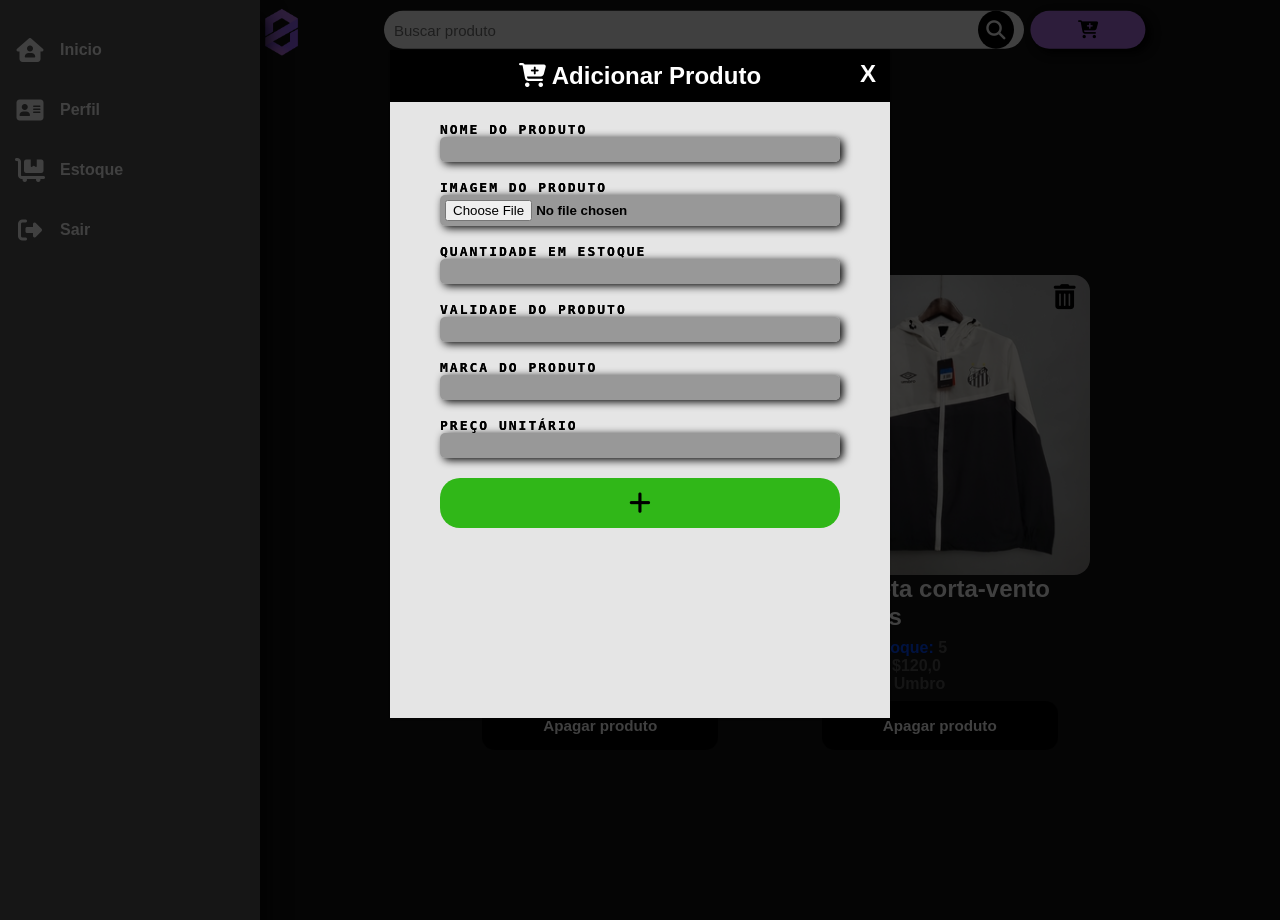
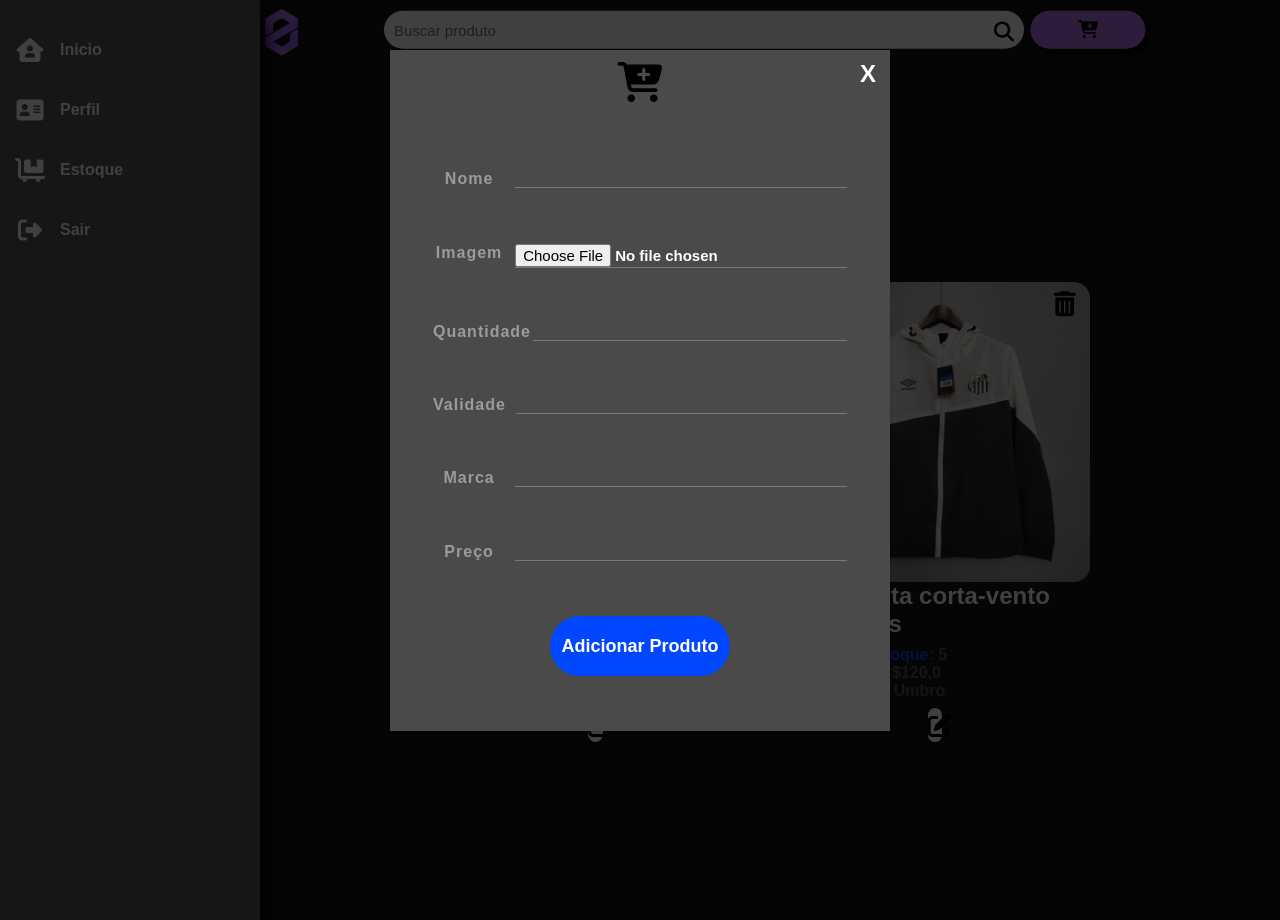
Before and after one commit to ryanbsdeveloper/web-stock, a Django app: page /welcome/user/seu-estoque in a window 1280 px wide, after a click that opens the changed part. Run offline with Django 4.2, Linux system fonts and the light colour scheme; a user stored in the database is signed in; data comes from the database, SQL or seed files in the repository; both versions use the stored data as it was after the commit; some libraries are stand-ins or nearby versions.

Commit message:
#1 09/04/2022 update em add produto

```diff
--- a/produtos/templates/estoque.html
+++ b/produtos/templates/estoque.html
@@ -2,12 +2,13 @@
 {% load static %}
 
 {% block usuario %}
+<form method="get" >
     <div class="caixadepesquisa">
-    <input class="textodepesquisa" type="text" placeholder="Buscar produto">
-    <a class="botaodepesquisa" href="">
-        <i class="fas fa-search" style='font-size: 80%;'></i>
-    </a>
+        <input class="textodepesquisa" type="text" placeholder="Buscar produto" name='busca'>
+        <button type="submit"><i class="fas fa-search" style='font-size: 80%;'></i></button>
     </div>
+</form>
+
 <div class='add-produto'>
     <a href="#modal" id="show-modal"><button type="submit"><i class="fa-solid fa-cart-plus" style='font-size: 100%;'></i></button></a>
 </div>
@@ -19,41 +20,55 @@
     <div class="content-modal">
         <header>
             <a href="#" class="close-modal">X</a>
-            <h2><i class="fa-solid fa-cart-plus" style='font-size: 100%;'></i> Adicionar Produto</h2>
+            <h2><i class="fa-solid fa-cart-plus"></i></h2>
         </header>
         <article>
-            <form method="post" enctype="multipart/form-data">
+            <form method="post" class='submit-form' enctype="multipart/form-data">
                 {% csrf_token %}
-                <label>Nome do produto</label>
+
+                <div class="textbox">
+                    <label>Nome</label>
                     {{form.nome_produto}}
-                <br>
-                <label>Imagem do produto</label>
+                </div>
+
+                <div class="textbox">
+                    <label>Imagem</label>
                     {{form.imagem_produto}}
-                <br>
-                <label>Quantidade em estoque</label>
+                </div>
+
+                <div class="textbox">
+                    <label>Quantidade</label>
                     {{form.quantidade}}
-                <br>
-                <label>Validade do produto</label>
+                </div>
+
+                <div class="textbox">
+                    <label>Validade</label>
                     {{form.validade}}
-                <br>
-                <label>Marca do produto</label>
+                </div>
+
+                <div class="textbox">
+                    <label>Marca</label>
                     {{form.marca}}
-                <br>
-                <label>Preço unitário</label>
+                </div>
+
+                <div class="textbox">
+                    <label>Preço</label>
                     {{form.preco}}
+                </div>
 
                 {% include 'parciais/_messages.html' %}
 
-                <button type="submit"><i class="fa-solid fa-plus"></i></button>
+                <button type="submit" class="btn">Adicionar Produto</button>
             </form>
         </article>
     </div>
 </aside>
 
+
 <div class='cartas-produtos'>
     {% for produto in produtos %}
         <main>
-            <a href="user/seu-estoque/del/{{produto.id}}"><i class="fa-solid fa-trash-can"></a></i>
+            <a href="{% url 'deletar' produto.id %}"><i class="fa-solid fa-trash-can"></a></i>
             </i>
             <img src="{{produto.imagem_produto.url}}">
         <section>
@@ -70,7 +85,8 @@
                     </div>
                 </div>
             </div>
-            <button type="button">Apagar produto</button>
+
+            <a href="{% url 'detalhe' produto.id %}" id="show-modal"><button type="submit"><i class="fa-solid fa-pen-to-square"></i></button></a>
         </section>
         </main>
     {% endfor %}
--- a/produtos/urls.py
+++ b/produtos/urls.py
@@ -5,6 +5,5 @@ from . import views
 urlpatterns = [
     path('user/dashboard', views.DashBoardView.as_view(), name='dashboard'),
     path('user/seu-estoque', views.ProdutosView.as_view(), name='produtos'),
-    path('user/seu-estoque/del/<int:id>', views.DelProduto, name='produtos'),
-
+    path('user/seu-estoque/del/<int:id>', views.DelProduto, name='deletar'),
 ]
--- a/produtos/views.py
+++ b/produtos/views.py
@@ -1,44 +1,51 @@
-from re import template
 from django.shortcuts import render, redirect
 from django.views.generic.base import View
-
 from produtos.models import EstoqueModel
 from .forms import EstoqueForm
 from inicio.models import UserModel
-from django.contrib.auth.models import User
+from django.shortcuts import get_object_or_404
 from rest_framework.authtoken.models import Token
-from django.contrib import auth
 from django.contrib import messages
 from django.conf import settings
 from django.core.mail import send_mail
 from django.contrib.auth.mixins import LoginRequiredMixin
 
-# DELETAR E EDITAR
+# DELETAR E DETALHES
 
 def DelProduto(request, id):
+    produto = get_object_or_404(EstoqueModel, pk=id)
+    produto.delete()
+    return redirect('produtos')
+
+
+class DetalhesView(LoginRequiredMixin,  View):
     pass
+
+
+# DASHBOARD E PRODUTO
 
 class DashBoardView(LoginRequiredMixin, View):
     template_name = 'dash.html'
 
     def setup(self, request, *args, **kwargs):
-        self.token_valido_ou_n = UserModel.objects.get(usuario=request.user).token
+        self.token_valido_ou_n = UserModel.objects.get(
+            usuario=request.user).token
         super().setup(request, *args, **kwargs)
 
     def get(self, request, *args, **kwargs):
         if not self.token_valido_ou_n:
-                t = Token.objects.get_or_create(user=request.user)[0]
-                # enviando email
-                send_mail(
-                    'Verificação rbs',
-                    f'''
+            t = Token.objects.get_or_create(user=request.user)[0]
+            # enviando email
+            send_mail(
+                'Verificação rbs',
+                f'''
                     A equipe RBS agradece sua inscrição :)
                     Token de verificação: {t}
                     *obs:Esse Token é para acesso externo do servidor.''',
-                    f'{settings.EMAIL_HOST_USER}',
-                    [f'{request.user.email}'], fail_silently=False)
+                f'{settings.EMAIL_HOST_USER}',
+                [f'{request.user.email}'], fail_silently=False)
 
-                return redirect('auth')
+            return redirect('auth')
 
         return render(request, self.template_name)
 
@@ -53,8 +60,13 @@ class ProdutosView(LoginRequiredMixin, View):
             'form': EstoqueForm(request.POST, request.FILES)
         }
 
-
     def get(self, request):
+        busca = request.GET.get('busca')
+        if busca:
+            self.contexto = {
+                'produtos': EstoqueModel.objects.order_by('-created_at').filter(usuario=request.user, nome_produto__contains=busca),
+                'form': EstoqueForm(request.POST, request.FILES)
+            }
         return render(request, self.template_name, self.contexto)
 
     def post(self, request):
@@ -66,6 +78,7 @@ class ProdutosView(LoginRequiredMixin, View):
             produto.save()
             return redirect('produtos')
         else:
-            print(':)',form.errors)
-            messages.error(request, 'Preencha o formulário, e tente novamente!')
+            print(':)', form.errors)
+            messages.error(
+                request, 'Preencha o formulário, e tente novamente!')
             return redirect('produtos')
--- a/templates/static/css/style-produtos.css
+++ b/templates/static/css/style-produtos.css
@@ -294,7 +294,7 @@ html{
   }
 
   .cartas-produtos section {
-    display: flex;
+    display: contents;
     /* align-items: center; */
     position: initial;
     height: 100%;
@@ -364,20 +364,20 @@ html{
 
   .cartas-produtos main button {
     cursor: pointer;
-    padding: 1rem 0;
-    width: 100%;
-    background: #000000;
+    padding: .3rem 0px;
+    width: 60%;
+    background: #ffffff;
     border-radius: 0.8rem;
     border: none;
-    color: #FFF;
+    color: rgb(0, 0, 0);
     font-weight: 600;
     font-size: 95%;
     margin-bottom: 1rem;
     transition: background 0.3s;
   }
 
-  .cartas-produtos main button:hover {
-    background: #38346c;
+  .cartas-produtos main button:hover{
+    background: #8f8f8f;
   }
 
   #cancel-order {
@@ -502,12 +502,12 @@ html{
     text-align: center;
     color: #ffffff;
     margin: 0;
-    background: black;
+    background: #4a4a4a;
 }
 
 .modal article{
     height: 67vh;
-    background: #e5e5e5;
+    background: #4a4a4a;
 }
 
 .close-modal{
@@ -520,10 +520,6 @@ html{
     font-weight: bold;
     font-size: 1.5em;
     text-decoration: none;
-}
-
-.modal a:hover{
-    color: #2b53c0;
 }
 
 .modal:target{
@@ -554,42 +550,12 @@ html{
 
 }
 
-form{
-    display: grid;
-    padding: 20px 50px;
-}
-
-form label {
-    font-family: monospace;
-    font-weight: 900;
-    text-transform: uppercase;
-    letter-spacing: 2px;
-    text-shadow: 0 0 black;
-}
-
-form input {
-    border: 0;
-    padding: 5px;
-    border-radius: 5px;
-    box-shadow: 3px 2px 8px #000000;
-    font-weight: 600;
-    background: #767676b0;
-}
-
-form button {
-    border: 0;
-    margin-top: 20px;
-    height: 50px;
-    background: #30b718;
-    font-size: 25px;
-    border-radius: 20px;
-}
 
 a i.fa-solid.fa-trash-can{
     font-size: 25px;
     margin-top: 10px;
     margin-left: 114px;
-    position: fixed;
+    position: absolute;
     color: black;
 }
 
@@ -597,3 +563,100 @@ i.fa-solid.fa-trash-can:hover{
     color: #d81212;
     cursor: pointer;
 }
+
+.caixadepesquisa button {
+    border: 0;
+    margin-top: 0px;
+    background: #30b71800;
+    font-size: 25px;
+}
+
+i.fa-solid.fa-pen-to-square {
+    font-size: x-large;
+    color: #000000;
+}
+i.fa-solid.fa-cart-plus {
+    font-size: -125px;
+    font-size: 40px;
+    color: #000000;
+}
+
+.tudo {
+    font-family: sans-serif;
+    background-color: #00022d;
+    color: #fff;
+    overflow: hidden;
+  }
+
+  .btn {
+    display: inline-block;
+    background-color: transparent;
+    color: #fff;
+    width: 180px;
+    line-height: 60px;
+    text-align: center;
+    font-size: 18px;
+    border-radius: 50px;
+    transition: all ease 0.5s;
+  }
+
+  a.btn:hover {
+    background-color: #fff;
+    color: #000;
+  }
+
+  .submit-form{
+    font-family: sans-serif;
+    display: flex;
+    flex-direction: column;
+    justify-content: space-evenly;
+    align-items: center;
+    padding: 0px 20px;
+    height: 100%;
+    width: 100%;
+    border-radius: 50px;
+  }
+
+  .textbox {
+    width: 90%;
+    text-align: center;
+    display: flex;
+
+  }
+
+  .textbox input {
+    border: none;
+    outline: none;
+    color: #fff;
+    font-size: 15px;
+    text-align: center;
+    font-weight: 600;
+    width: 100%;
+    border-bottom: 1.5px solid #787878;
+    background-color: transparent;
+  }
+
+  .textbox input:focus {
+    border-bottom: 1.5px solid #0047ff;
+    transition: all ease 0.8s;
+    color: #fff;
+  }
+
+  .submit-form button {
+    display: flex;
+    position: relative;
+    border: none;
+    font-weight: 600;
+    cursor: pointer;
+    background: #0047ff;
+    justify-content: center;
+  }
+
+
+  .textbox label{
+    color: rgb(155 155 155);
+    font-weight: 700;
+    letter-spacing: 1px;
+    width: 100px;
+    padding-right: 10px;
+  }
```
Also changed, not shown: produtos/templates/delete.html (added, +60 -0 lines), db.sqlite3, media/produtos-img/2022/b597762089_6UvX5X2_WOaO81o.png (added), media/produtos-img/2022/b597762089_6UvX5X2_WOaO81o_CweHUcc.png (added), media/produtos-img/2022/b597762089_6UvX5X2_iGOU81K.png (added), media/produtos-img/2022/blusa-santos_8n6fNDi.jpg (added), media/produtos-img/2022/blusa-santos_iJQRQbr.jpg (added), media/produtos-img/2022/santos_2_VBPUdUY_76f2PL2.jpg (added), media/produtos-img/2022/santos_2_VBPUdUY_LlLK5AL.jpg (added). Lines whose indentation alone changed are shown as unchanged.
